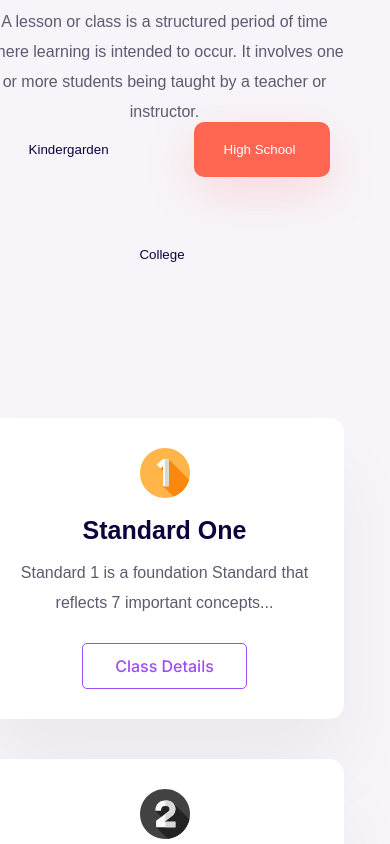
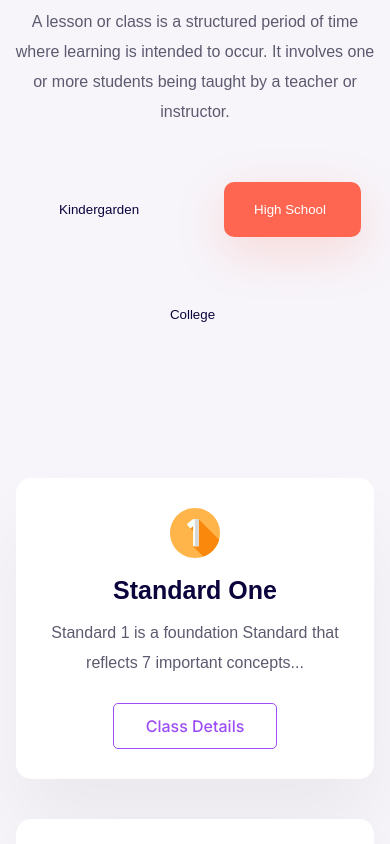
Before and after one commit to sandeshshahi/Eduvi-web, a React (Vite) app: page / in a window 390 px wide. Shown: the part 2980-3824 px from the top of the page. Built offline with nearby package versions, Linux system fonts and the light colour scheme; a web font is replaced by a local one.

Commit message:
Responsive fixes

```diff
--- a/src/styles/sass/layout/_bookShop.scss
+++ b/src/styles/sass/layout/_bookShop.scss
@@ -223,6 +223,9 @@
     @include utils.media-sm {
       grid-template-columns: repeat(2, 1fr);
     }
+    @include utils.media-sm {
+      grid-template-columns: repeat(1, 1fr);
+    }
   }
   &-pagination {
     @include utils.flexDisplay(row, center, center);
--- a/src/styles/sass/layout/_bookShopBanner.scss
+++ b/src/styles/sass/layout/_bookShopBanner.scss
@@ -45,9 +45,6 @@
       width: 100vw;
     }
     &-image {
-      @include utils.media-sm {
-        transform: scale(0.6);
-      }
     }
   }
 
@@ -56,5 +53,8 @@
     @include utils.media-sm {
       @include utils.flexDisplay(row, start, center);
     }
+    @include utils.media-sm {
+      overflow: hidden;
+    }
   }
 }
--- a/src/styles/sass/layout/_header.scss
+++ b/src/styles/sass/layout/_header.scss
@@ -46,8 +46,8 @@
   @include utils.media-xl {
     width: 45%;
   }
-  @mixin media-xsm {
-    margin-top: utils.rem(60);
+  @mixin media-sm {
+    margin-top: utils.rem(70);
   }
   @include utils.media-md {
     width: 95%;
--- a/src/styles/sass/layout/_joinCourses.scss
+++ b/src/styles/sass/layout/_joinCourses.scss
@@ -129,10 +129,6 @@
   background-color: rgba(237, 233, 242, 1);
   border-radius: utils.rem(20);
   z-index: 5;
-  @include utils.media-sm {
-    width: 100vw;
-    @include utils.flexDisplay(column, center, center);
-  }
 
   @include utils.media-lg {
     @include utils.flexDisplay(column, center, center);
@@ -140,4 +136,10 @@
     // padding-top: utils.rem(60);
     margin-top: utils.rem(-40);
   }
+  @include utils.media-sm {
+    width: 100vw;
+    @include utils.flexDisplay(column, center, center);
+    margin: 0px;
+    padding-top: utils.rem(10);
+  }
 }
--- a/src/styles/sass/layout/_lessons.scss
+++ b/src/styles/sass/layout/_lessons.scss
@@ -6,7 +6,6 @@
   gap: utils.rem(50);
   @include utils.media-sm {
     @include utils.flexDisplay(column, center, center);
-    width: 100vw;
     gap: utils.rem(120);
     margin-top: utils.rem(-80);
   }
@@ -69,6 +68,12 @@
       @include utils.flexDisplay(row, center, start);
       padding: 0;
     }
+    @include utils.media-xsm {
+      width: 100vw;
+      margin-top: utils.rem(140);
+      @include utils.flexDisplay(row, center, start);
+      padding: 0;
+    }
     &-item {
       color: globals.$text-color;
       @include utils.font-Inter(500, 16, 20);
--- a/src/styles/sass/layout/_subscribeBanner.scss
+++ b/src/styles/sass/layout/_subscribeBanner.scss
@@ -10,6 +10,9 @@
   background-color: rgba(10, 3, 60, 1);
   border-radius: utils.rem(20);
 
+  @include utils.media-xsm {
+    padding: utils.rem(0);
+  }
   @include utils.media-sm {
     padding: utils.rem(20);
   }
@@ -69,6 +72,9 @@
         @include utils.media-sm {
           width: auto;
           flex: 1;
+        }
+        @include utils.media-xsm {
+          padding-left: utils.rem(0);
         }
       }
       &-button {
```
Also changed, not shown: src/styles/css/style.min.css, 1 other file (tests, documents, lock files or other folders).
